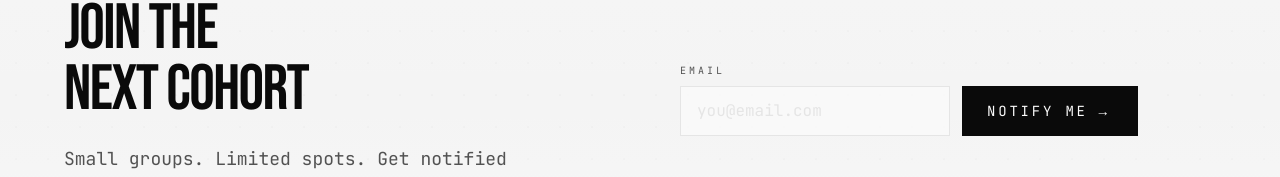
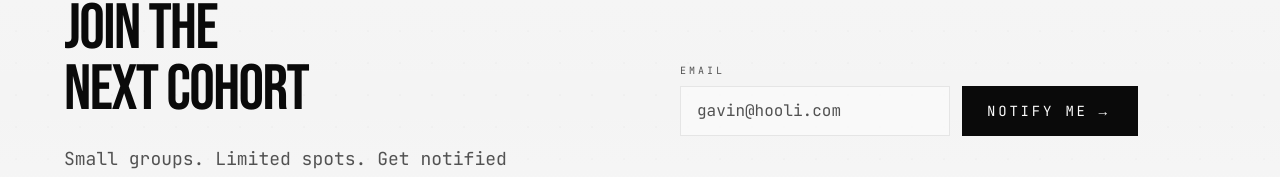
Before and after one commit to appetite-studio-team/quantumx.school, a Next.js app: page / in a window 1280 px wide. Shown: the part 3872-4049 px from the top of the page. Built offline with nearby package versions, Linux system fonts and the light colour scheme.

Commit message:
Form: visible placeholder, use gavin@hooli.com
Made-with: Cursor

```diff
--- a/src/components/WaitlistForm.tsx
+++ b/src/components/WaitlistForm.tsx
@@ -92,8 +92,8 @@ export default function WaitlistForm() {
           required
           value={email}
           onChange={(e) => setEmail(e.target.value)}
-          className="flex-1 bg-bg/80 border border-subtle text-fg text-base py-3 px-4 focus:border-fg focus:outline-none transition-colors duration-300 placeholder:text-subtle"
-          placeholder="you@email.com"
+          className="flex-1 bg-bg/80 border border-subtle text-fg text-base py-3 px-4 focus:border-fg focus:outline-none transition-colors duration-300 placeholder:text-muted"
+          placeholder="gavin@hooli.com"
           disabled={loading}
         />
         <motion.button
```
